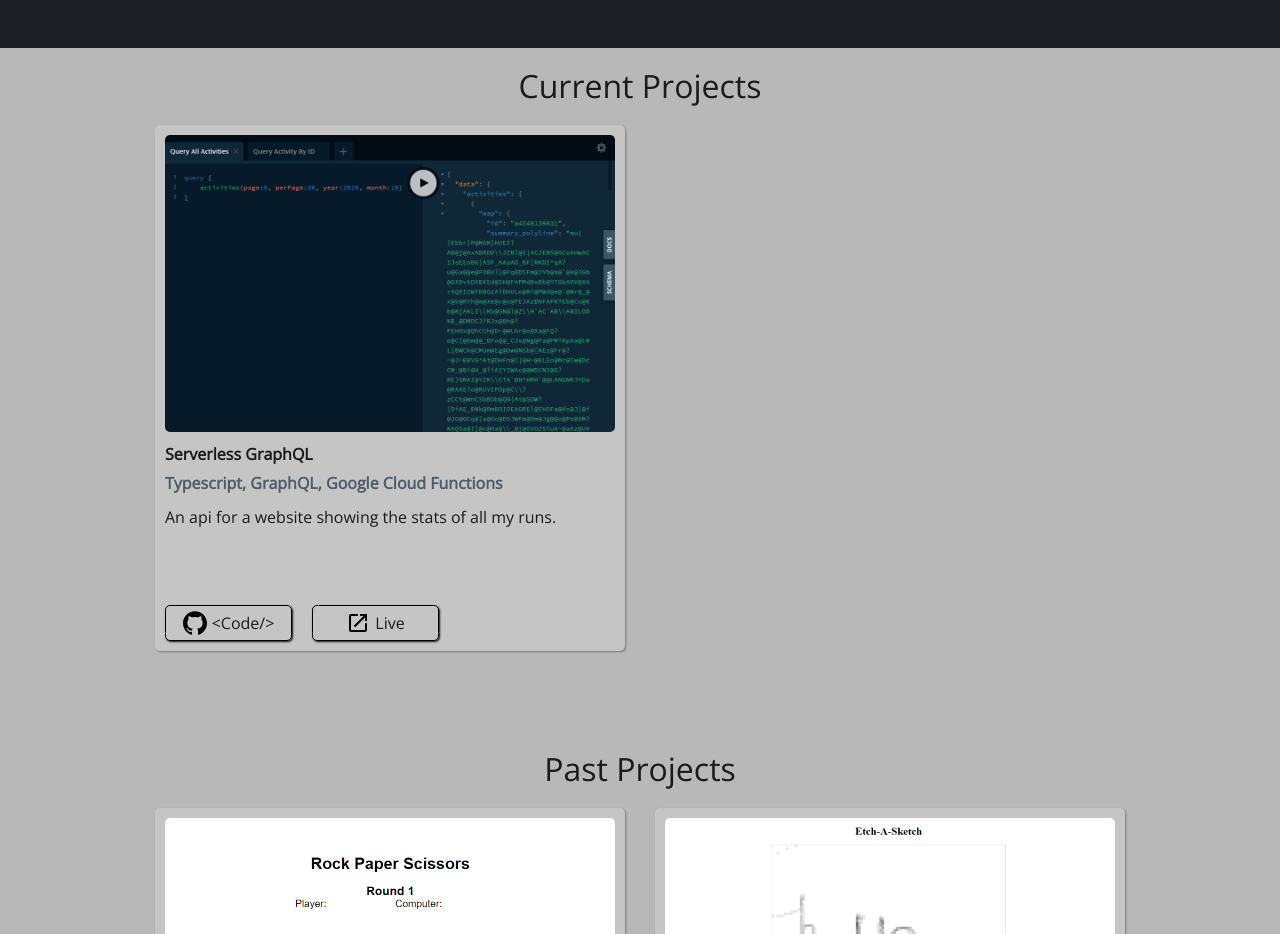
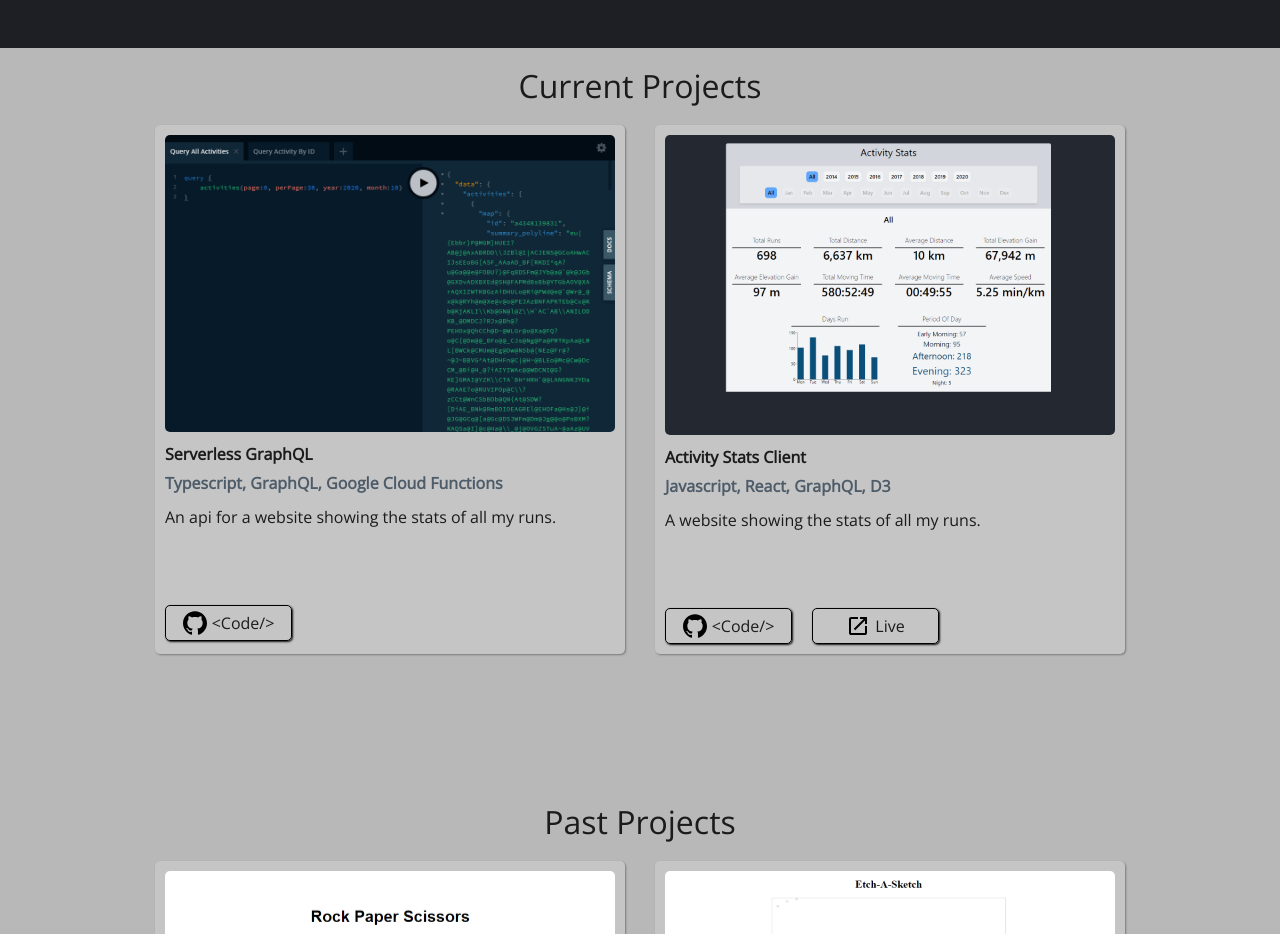
Before and after one commit to jesse-moore/portfolio, a Gatsby site: page / in a window 1280 px wide. Shown: the part 540-1474 px from the top of the page. Built offline with nearby package versions, Linux system fonts and the light colour scheme; Gatsby itself is replaced by a stand-in of ours.

Commit message:
made project links optional

```diff
--- a/src/components/project.js
+++ b/src/components/project.js
@@ -5,7 +5,7 @@ import Image from "./image"
 export default function project({
   description,
   image,
-  links,
+  links = {},
   name,
   techStack,
 }) {
@@ -18,6 +18,7 @@ export default function project({
         <p>{description}</p>
       </article>
       <div className="project-links">
+        {links.code ? (
           <a
             className="project-link"
             href={links.code}
@@ -29,7 +30,8 @@ export default function project({
             </svg>
             <span>&lt;Code/&gt;</span>
           </a>
-
+        ) : null}
+        {links.live ? (
           <a
             className="project-link"
             href={links.live}
@@ -41,6 +43,7 @@ export default function project({
             </svg>
             <span>Live</span>
           </a>
+        ) : null}
       </div>
     </div>
   )
--- a/src/data/projects.json
+++ b/src/data/projects.json
@@ -36,11 +36,21 @@
     "name": "Serverless GraphQL",
     "techStack": ["Typescript, GraphQL, Google Cloud Functions"],
     "links": {
-      "code": "https://github.com/jesse-moore/strava-stats/tree/main/server-cloud-function",
-      "live": "https://us-central1-strava-stats-aac46.cloudfunctions.net/strava/api"
+      "code": "https://github.com/jesse-moore/strava-stats/tree/main/server-cloud-function"
     },
     "description": "An api for a website showing the stats of all my runs.",
     "image": "serverless-graphql.png",
     "current": true
+  },
+  {
+    "name": "Activity Stats Client",
+    "techStack": ["Javascript, React, GraphQL, D3"],
+    "links": {
+      "code": "https://github.com/jesse-moore/strava-stats-client",
+      "live": "https://strava-stats-aac46.web.app/"
+    },
+    "description": "A website showing the stats of all my runs.",
+    "image": "strava-stats-client.png",
+    "current": true
   }
 ]
```
Also changed, not shown: src/images/strava-stats-client.png (added). Lines whose indentation alone changed are shown as unchanged.
